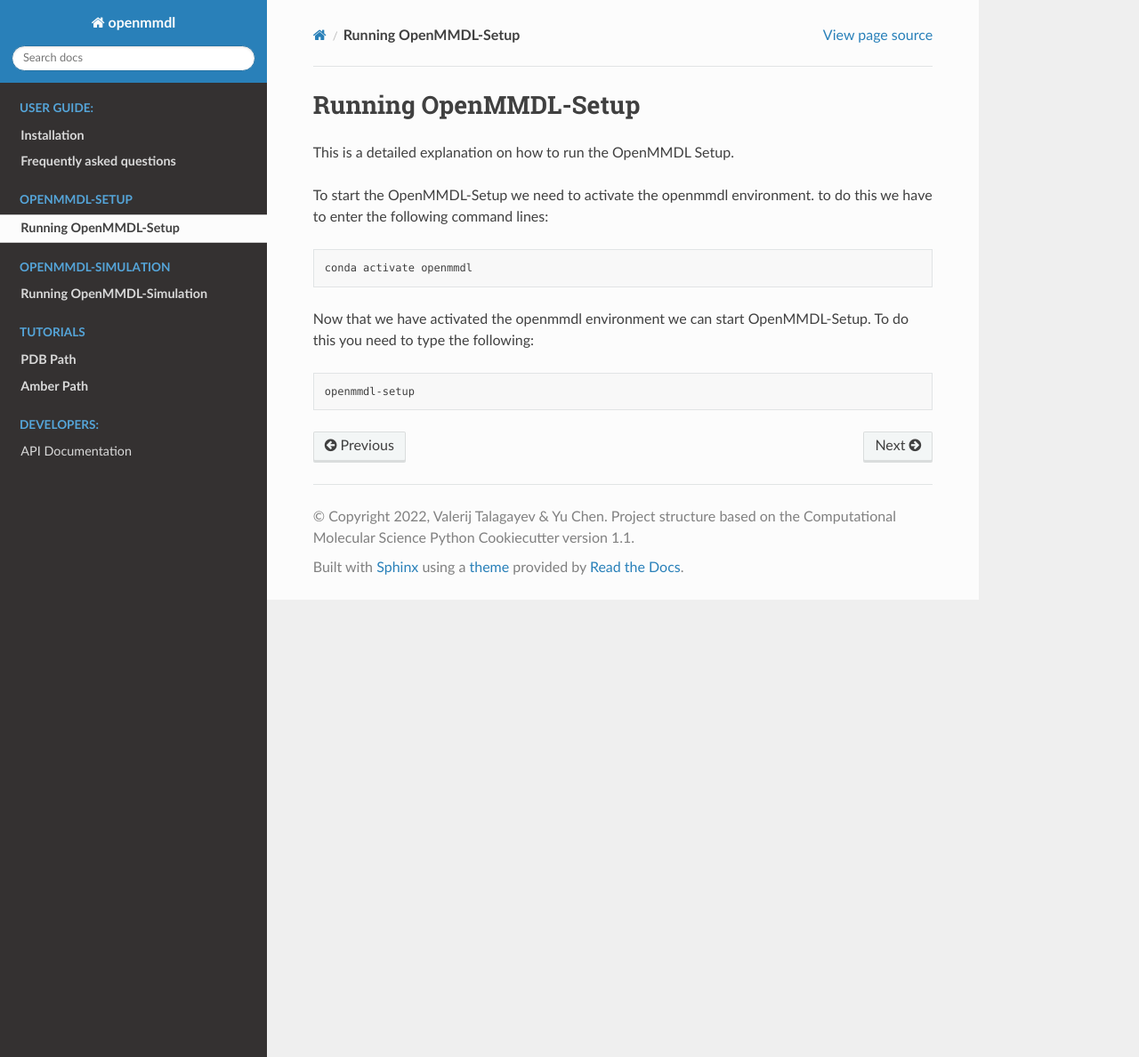
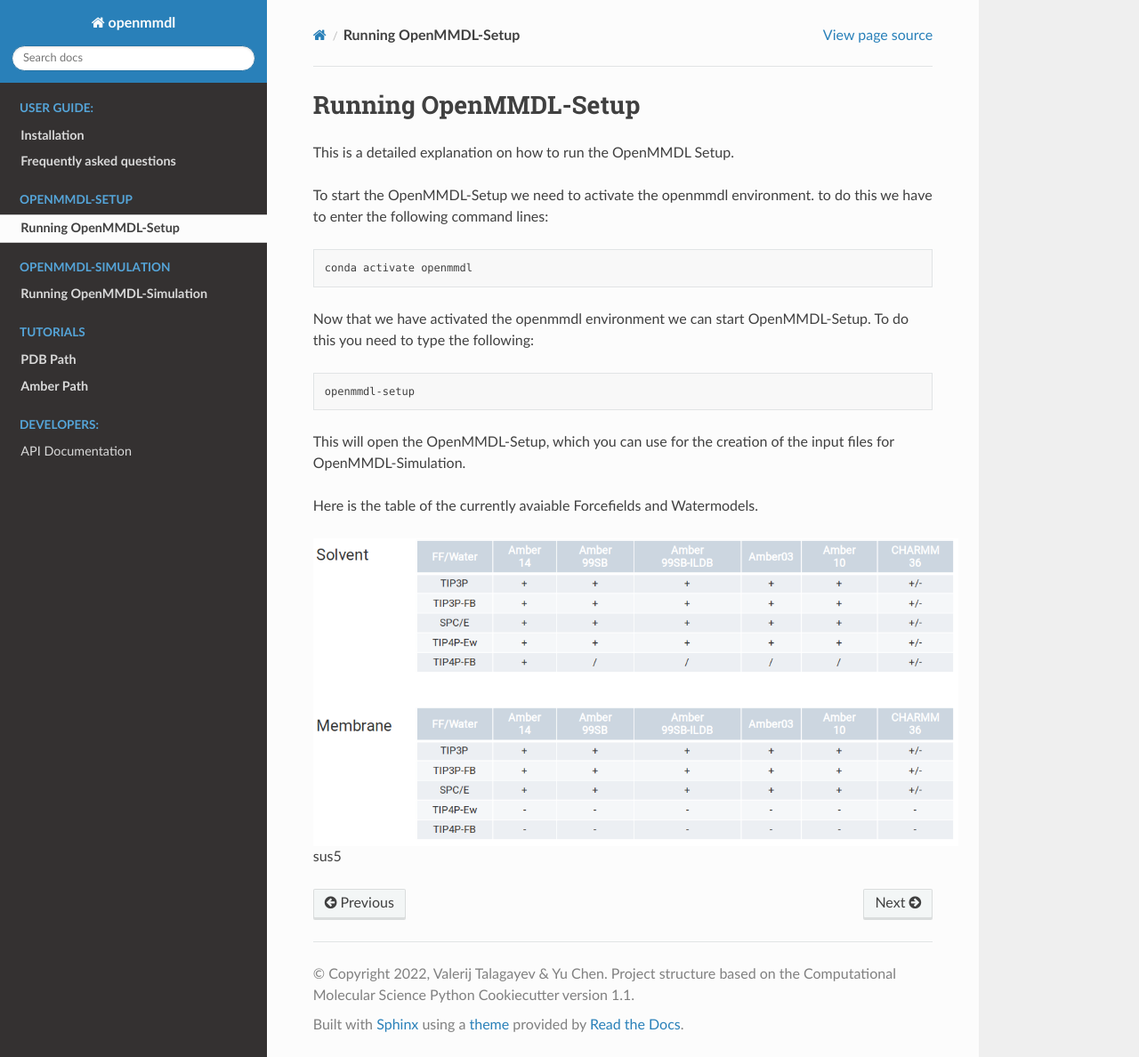
Before and after one commit to wolberlab/OpenMMDL, a Sphinx documentation site: the page built from docs/openmmdl_setup.rst, in a window 1280 px wide and 1188 px high. Shown: the whole window at 89% size. Built offline with Sphinx 7.4.7 and the Read the Docs theme 2.0.0, drawn with Linux system fonts in a browser that asks for light colours.

Commit message:
Update openmmdl_setup.rst

```diff
--- a/docs/openmmdl_setup.rst
+++ b/docs/openmmdl_setup.rst
@@ -14,3 +14,13 @@
 .. code-block:: text
 
     openmmdl-setup
+
+This will open the OpenMMDL-Setup, which you can use for the creation of the input files for OpenMMDL-Simulation.
+
+Here is the table of the currently avaiable Forcefields and Watermodels.
+
+.. figure:: /_static/images/Forcefield_watermodels.png
+   :figwidth: 725px
+   :align: center
+
+sus5
```
